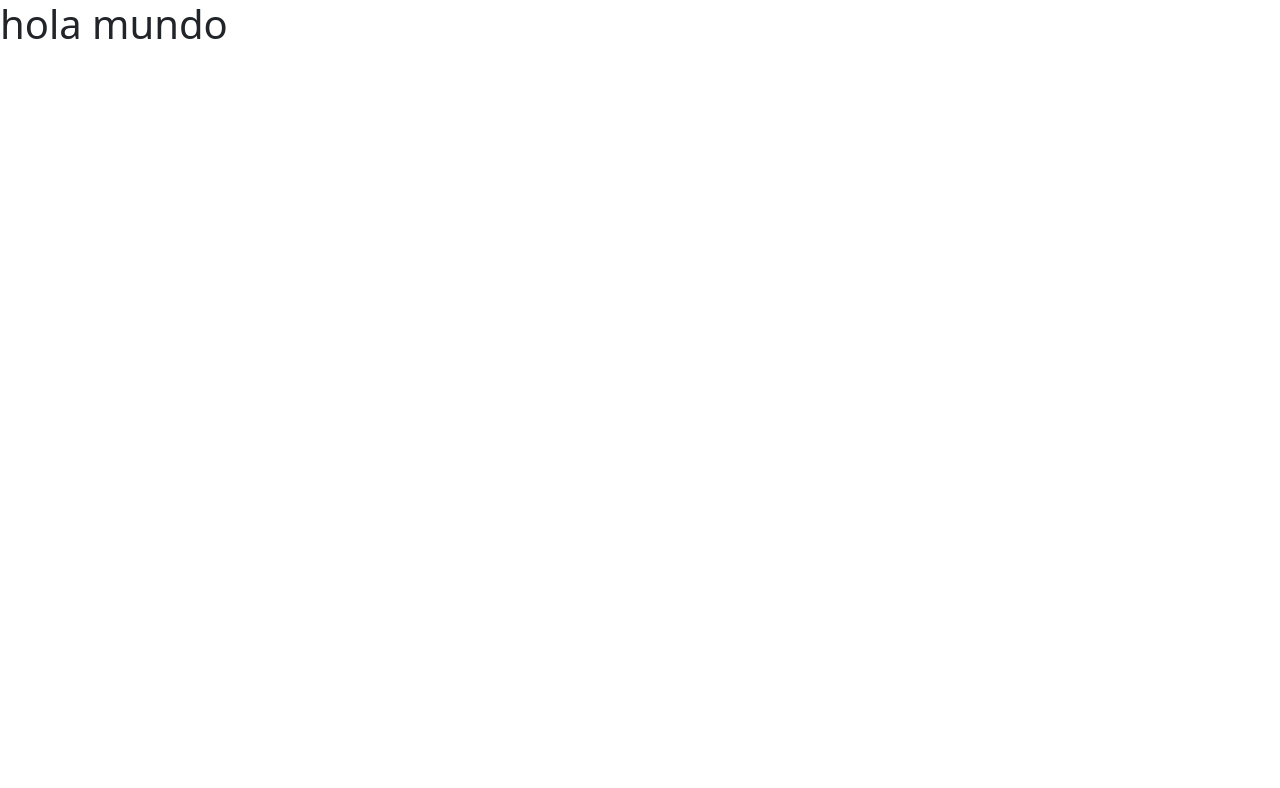
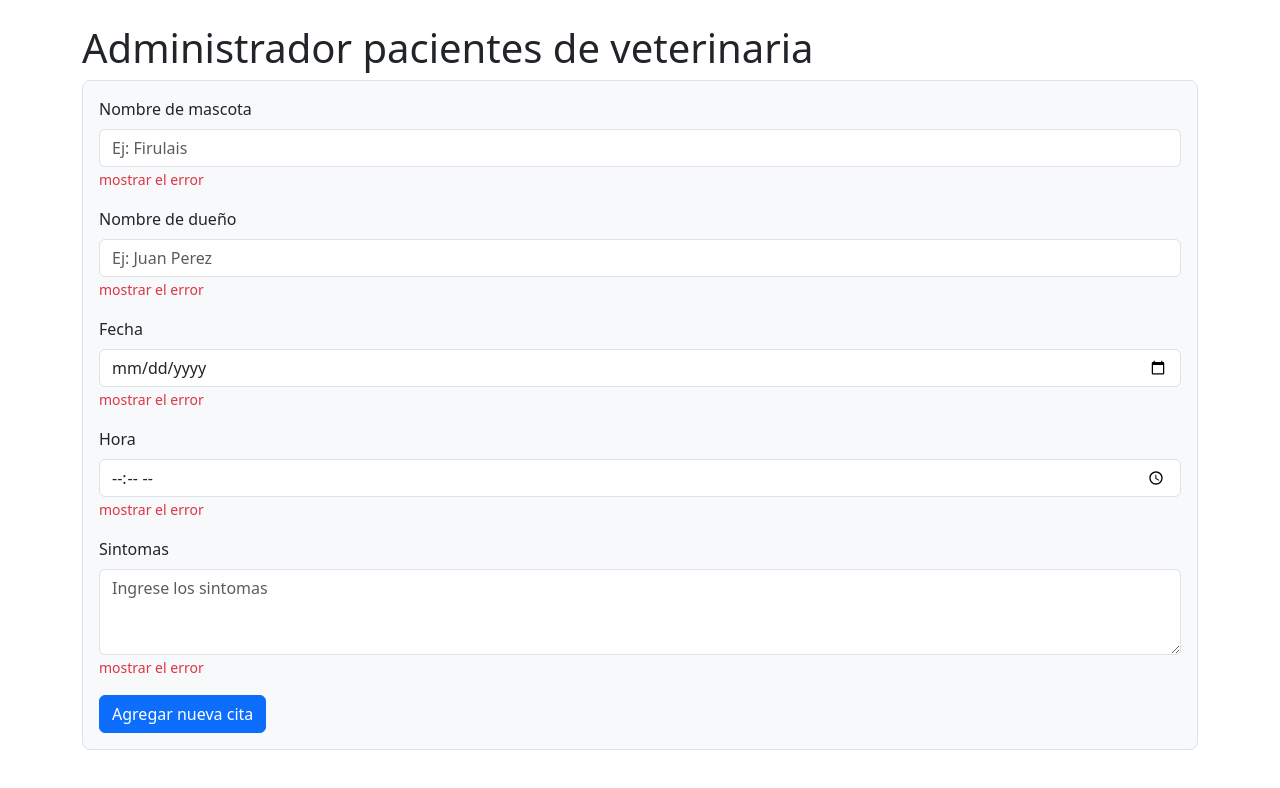
Before and after one commit to rollingcodeschool/pacientesVeterinaria-c12, a React (Vite) app: page / in a window 1280 px wide. Shown: the top 788 px of the page. Built offline with nearby package versions, Linux system fonts and the light colour scheme.

Commit message:
agregamos el maquetado del formulario de citas

```diff
--- a/src/App.jsx
+++ b/src/App.jsx
@@ -1,10 +1,12 @@
 import 'bootstrap/dist/css/bootstrap.min.css';
+import FormularioCitas from './components/FormularioCitas';
 function App() {
 
   return (
-    <>
-    <h1>hola mundo</h1>
-    </>
+    <main className='container my-4'>
+    <h1>Administrador pacientes de veterinaria</h1>
+    <FormularioCitas></FormularioCitas>
+    </main>
   )
 }
 
--- /dev/null
+++ b/src/components/FormularioCitas.jsx
@@ -0,0 +1,49 @@
+import { Form, Button } from "react-bootstrap";
+const FormularioCitas = () => {
+  return (
+    <section>
+      <Form className="border p-3 rounded-3 bg-light">
+        <Form.Group className="mb-3" controlId="mascota">
+          <Form.Label>Nombre de mascota</Form.Label>
+          <Form.Control type="text" placeholder="Ej: Firulais" />
+          <Form.Text className="text-danger">
+            mostrar el error
+          </Form.Text>
+        </Form.Group>
+        <Form.Group className="mb-3" controlId="duenio">
+          <Form.Label>Nombre de dueño</Form.Label>
+          <Form.Control type="text" placeholder="Ej: Juan Perez" />
+           <Form.Text className="text-danger">
+            mostrar el error
+          </Form.Text>
+        </Form.Group>
+        <Form.Group className="mb-3" controlId="fecha">
+          <Form.Label>Fecha</Form.Label>
+          <Form.Control type="date" placeholder="12/06/2025" />
+           <Form.Text className="text-danger">
+            mostrar el error
+          </Form.Text>
+        </Form.Group>
+        <Form.Group className="mb-3" controlId="hora">
+          <Form.Label>Hora</Form.Label>
+          <Form.Control type="time" placeholder="01:00 am" />
+           <Form.Text className="text-danger">
+            mostrar el error
+          </Form.Text>
+        </Form.Group>
+        <Form.Group className="mb-3" controlId="sintomas">
+          <Form.Label>Sintomas</Form.Label>
+          <Form.Control as='textarea' rows={3} type="text" placeholder="Ingrese los sintomas" />
+            <Form.Text className="text-danger">
+            mostrar el error
+          </Form.Text>
+        </Form.Group>
+        <Button variant="primary" type="submit">
+          Agregar nueva cita
+        </Button>
+      </Form>
+    </section>
+  );
+};
+
+export default FormularioCitas;
```
